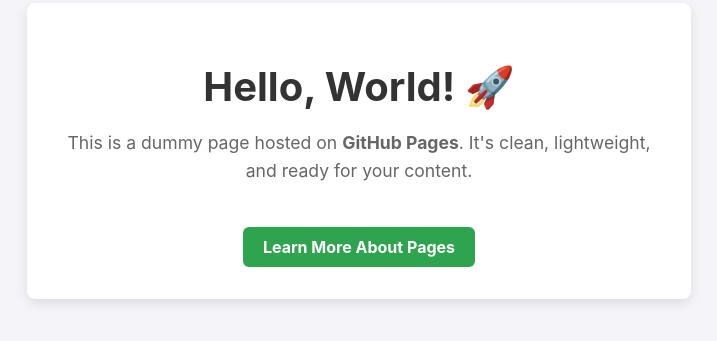
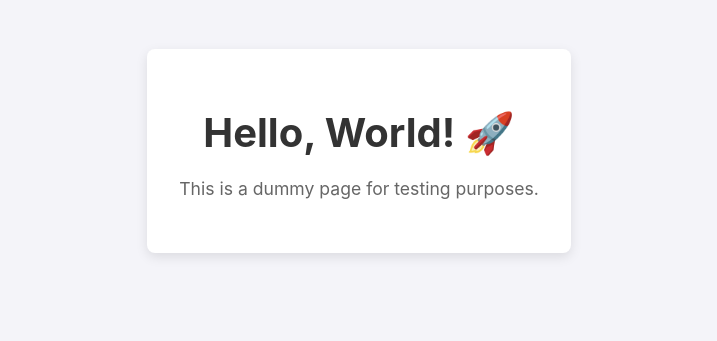
Before and after one commit to tiagoturra-dy/dummy, a plain HTML site: page index.html in a window 1280 px wide. Shown: the part 249-590 px from the top of the page, without its empty margins (281-998 px from the left). Drawn offline with Linux system fonts and the light colour scheme.

Commit message:
text cleaning

```diff
--- a/index.html
+++ b/index.html
@@ -74,8 +74,7 @@
 
   <div class="container">
     <h1>Hello, World! 🚀</h1>
-    <p>This is a dummy page hosted on <strong>GitHub Pages</strong>. It's clean, lightweight, and ready for your content.</p>
-    <a href="https://github.com/features/pages" class="btn">Learn More About Pages</a>
+    <p>This is a dummy page for testing purposes.</p>
   </div>
 
 </body>
```
